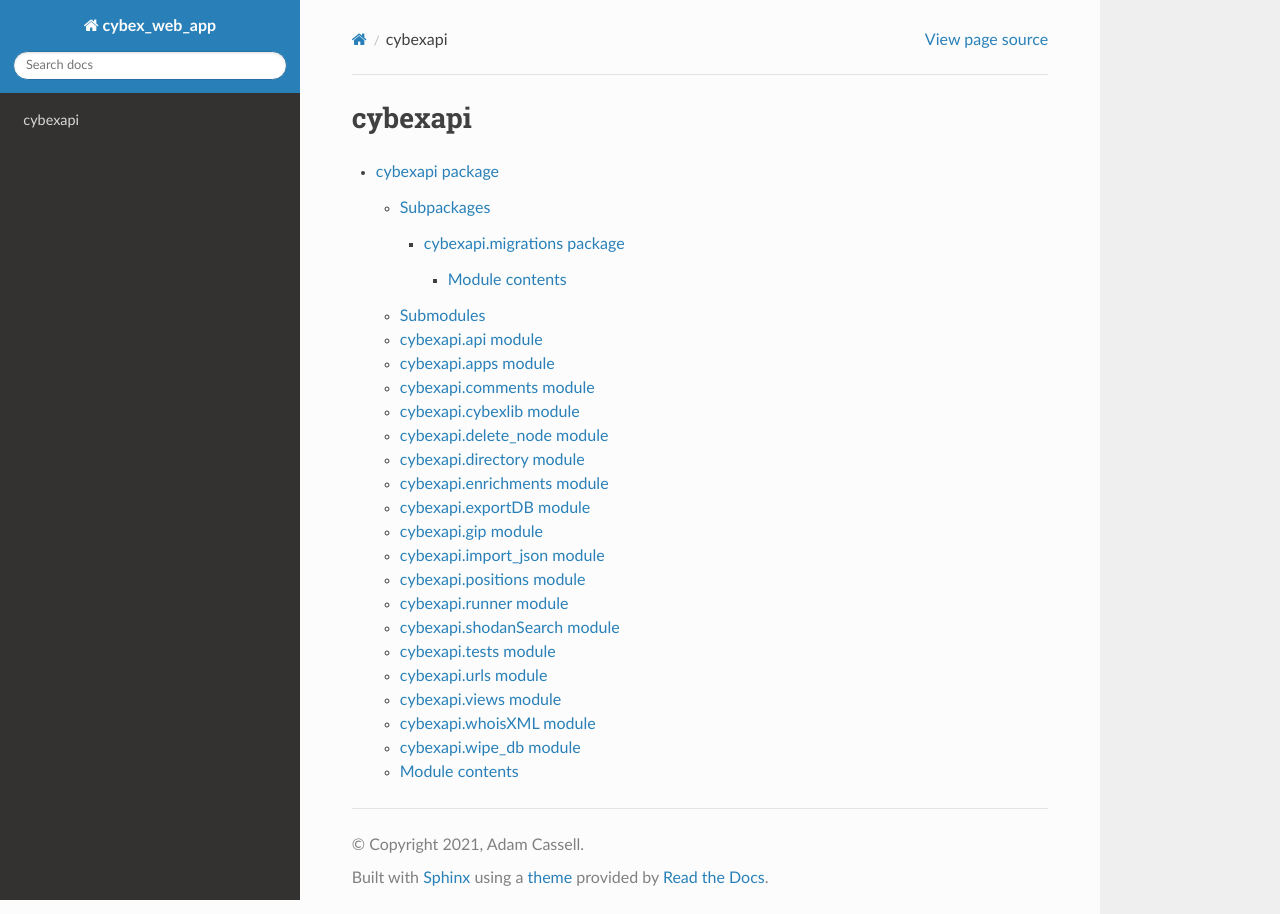
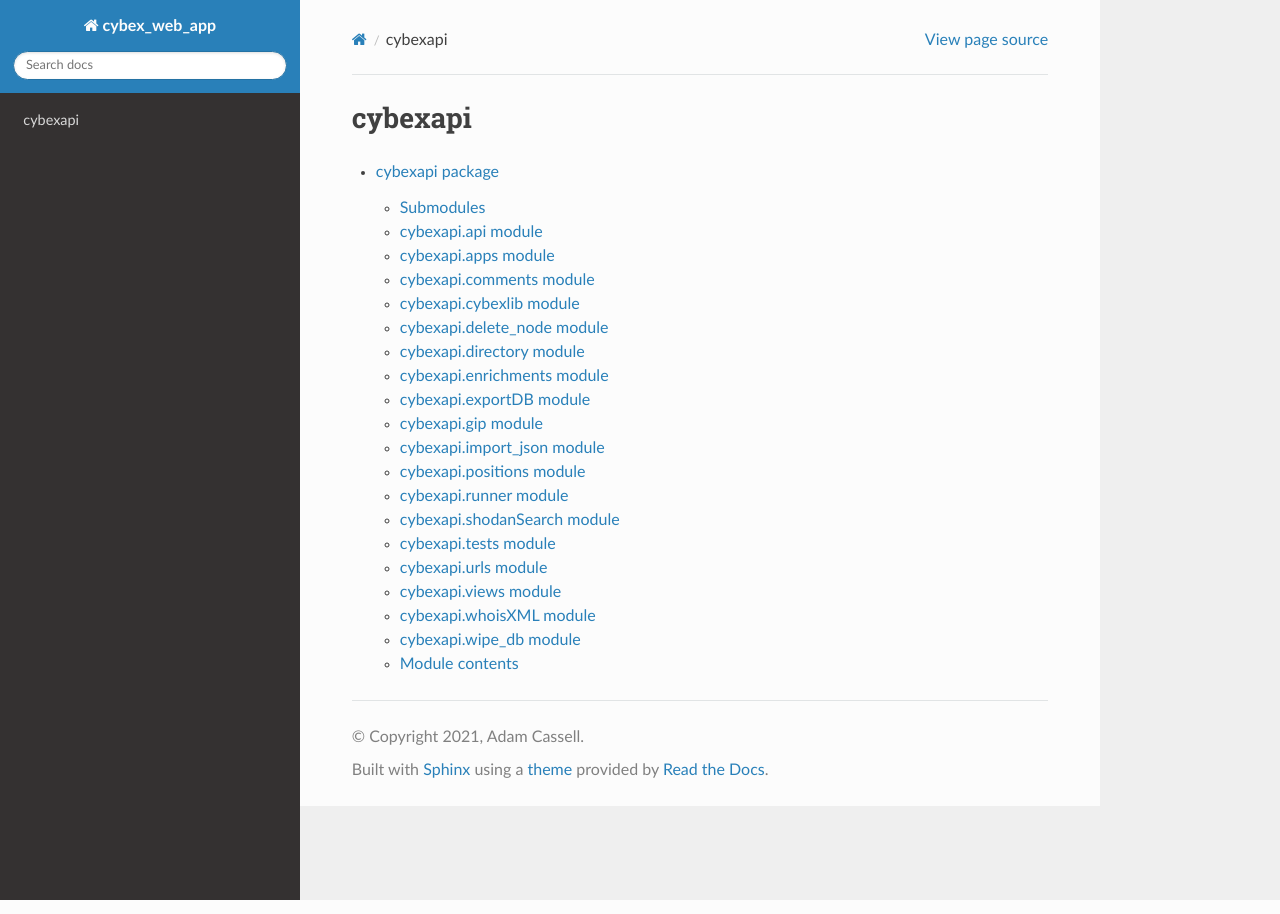
Before and after one commit to CYBEX-P/cybex, a Sphinx documentation site: the page built from source/modules.rst, in a window 1280 px wide. Built offline with Sphinx 7.4.7 and the Read the Docs theme 2.0.0, drawn with Linux system fonts in a browser that asks for light colours.

Commit message:
Removed top-level migrations directory
Also added Sphinx and sphinx-rtd-theme to requirements.txt

```diff
--- a/requirements.txt
+++ b/requirements.txt
@@ -33,6 +33,8 @@ PyYAML==5.3.1
 requests==2.24.0
 shodan==1.23.0
 six==1.15.0
+Sphinx==3.5.3
+sphinx-rtd-theme==0.5.1
 sqlparse==0.4.1
 toml==0.10.1
 urllib3==1.25.9
--- a/source/cybexapi.migrations.rst
+++ /dev/null
@@ -1,10 +0,0 @@
-cybexapi.migrations package
-===========================
-
-Module contents
----------------
-
-.. automodule:: cybexapi.migrations
-   :members:
-   :undoc-members:
-   :show-inheritance:
--- a/source/cybexapi.rst
+++ b/source/cybexapi.rst
@@ -1,13 +1,5 @@
 cybexapi package
 ================
-
-Subpackages
------------
-
-.. toctree::
-   :maxdepth: 4
-
-   cybexapi.migrations
 
 Submodules
 ----------
```
Also changed, not shown: 1 other file.
